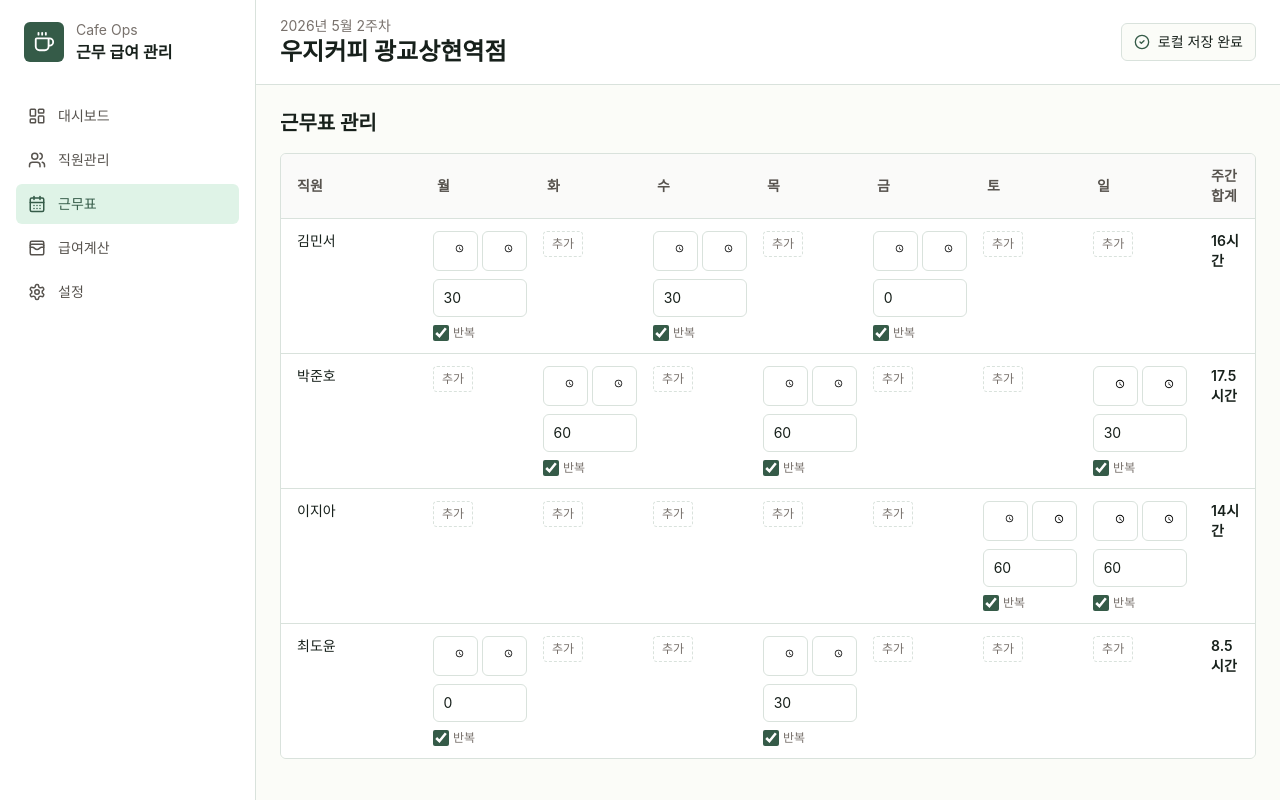
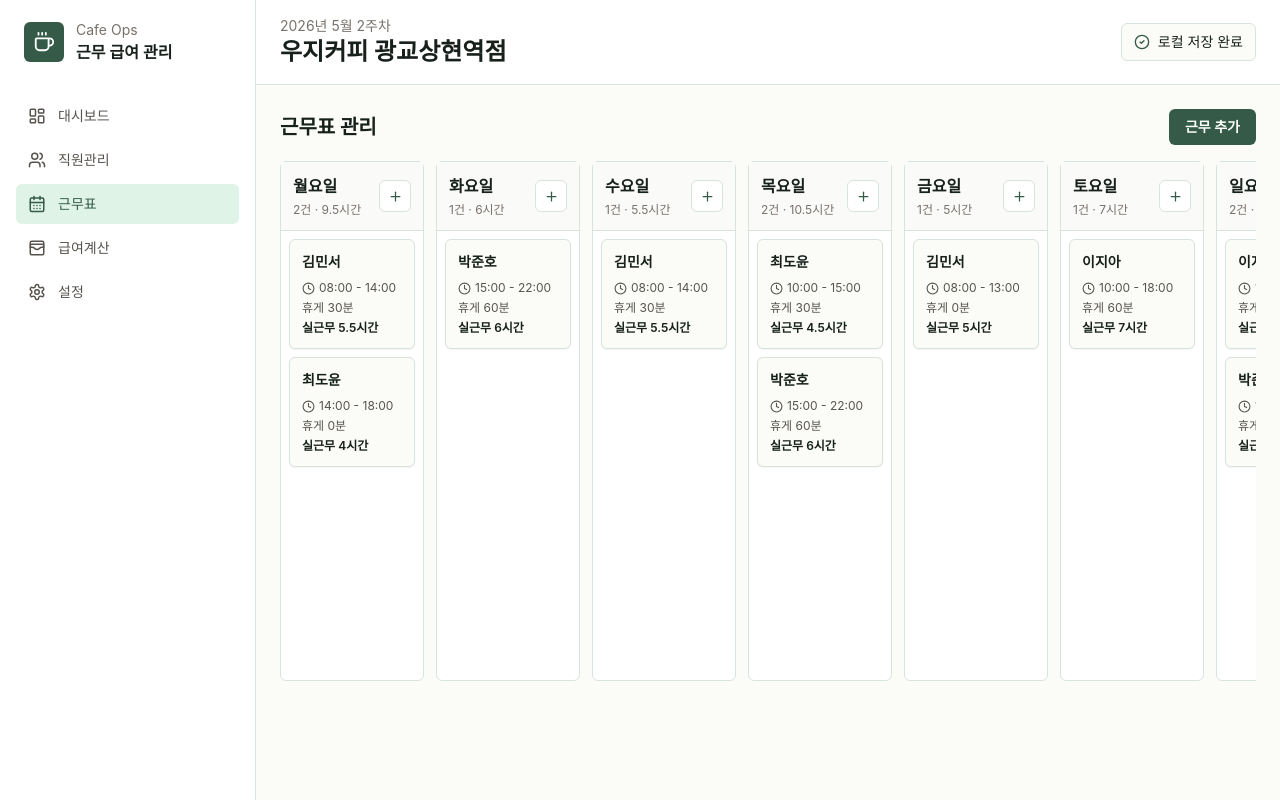
Before and after one commit to heekeunlee/cafe_manager, a React (Vite) app: page / in a window 1280 px wide. Both pictures are taken after a click on the button "근무표". Built offline with nearby package versions, Linux system fonts and the light colour scheme.

Commit message:
Implement weekly schedule board

```diff
--- a/src/App.tsx
+++ b/src/App.tsx
@@ -2,6 +2,7 @@ import {
   AlertTriangle,
   CalendarDays,
   CheckCircle2,
+  Clock,
   ClipboardList,
   Coffee,
   Pencil,
@@ -23,6 +24,7 @@ import {
   calculateShiftHours,
   formatCurrency,
   formatHours,
+  parseTimeToMinutes,
   summarizeDailyHeadcount,
   weekdays,
 } from "./utils/payroll";
@@ -84,12 +86,13 @@ function App() {
     setShifts(shifts.filter((shift) => shift.employeeId !== id));
   };
 
-  const updateShift = (id: string, patch: Partial<Shift>) => {
-    setShifts(shifts.map((shift) => (shift.id === id ? { ...shift, ...patch } : shift)));
+  const saveShift = (shift: Shift) => {
+    const exists = shifts.some((target) => target.id === shift.id);
+    setShifts(exists ? shifts.map((target) => (target.id === shift.id ? shift : target)) : [...shifts, shift]);
   };
 
-  const addShift = (employeeId: string, weekday: Weekday) => {
-    setShifts([...shifts, emptyShift(employeeId, weekday)]);
+  const deleteShift = (id: string) => {
+    setShifts(shifts.filter((shift) => shift.id !== id));
   };
 
   return (
@@ -179,8 +182,8 @@ function App() {
               <ScheduleView
                 employees={activeEmployees}
                 shifts={shifts}
-                onAddShift={addShift}
-                onUpdateShift={updateShift}
+                onSaveShift={saveShift}
+                onDeleteShift={deleteShift}
               />
             )}
             {activeView === "payroll" && <PayrollView payroll={payroll} employees={employees} />}
@@ -502,88 +505,272 @@ function EmployeeModal({
 function ScheduleView({
   employees,
   shifts,
-  onAddShift,
-  onUpdateShift,
+  onSaveShift,
+  onDeleteShift,
 }: {
   employees: Employee[];
   shifts: Shift[];
-  onAddShift: (employeeId: string, weekday: Weekday) => void;
-  onUpdateShift: (id: string, patch: Partial<Shift>) => void;
+  onSaveShift: (shift: Shift) => void;
+  onDeleteShift: (id: string) => void;
 }) {
+  const [editingShift, setEditingShift] = useState<Shift | null>(null);
+
+  const openAddModal = (weekday: Weekday = "mon") => {
+    const firstEmployee = employees[0];
+    if (!firstEmployee) return;
+    setEditingShift(emptyShift(firstEmployee.id, weekday));
+  };
+
+  const openEditModal = (shift: Shift) => {
+    setEditingShift(shift);
+  };
+
+  const closeModal = () => {
+    setEditingShift(null);
+  };
+
+  const handleSave = (shift: Shift) => {
+    onSaveShift(shift);
+    closeModal();
+  };
+
+  const hasOverlap = (shift: Shift) => findOverlappingShifts(shift, shifts).length > 0;
+
   return (
-    <Panel title="근무표 관리">
-      <div className="overflow-x-auto rounded-md border border-line bg-white">
-        <table className="min-w-[980px] w-full text-left text-sm">
-          <thead className="bg-stone-50 text-stone-600">
-            <tr>
-              <th className="w-36 px-4 py-3">직원</th>
+    <Panel title="근무표 관리" actionLabel="근무 추가" onAction={() => openAddModal()}>
+      <div className="overflow-x-auto">
+        <div className="grid min-w-[1080px] grid-cols-7 gap-3">
+          {weekdays.map((day) => {
+            const dayShifts = shifts
+              .filter((shift) => shift.weekday === day.key)
+              .sort((a, b) => a.startTime.localeCompare(b.startTime));
+            const dayHours = dayShifts.reduce((total, shift) => total + calculateShiftHours(shift), 0);
+
+            return (
+              <section key={day.key} className="min-h-[520px] rounded-md border border-line bg-white">
+                <div className="border-b border-line bg-stone-50 px-3 py-3">
+                  <div className="flex items-center justify-between gap-2">
+                    <div>
+                      <h4 className="font-semibold">{day.label}</h4>
+                      <p className="mt-1 text-xs text-stone-500">
+                        {dayShifts.length}건 · {formatHours(dayHours)}
+                      </p>
+                    </div>
+                    <button
+                      onClick={() => openAddModal(day.key)}
+                      className="grid h-8 w-8 place-items-center rounded-md border border-line bg-white text-moss hover:border-moss"
+                      aria-label={`${day.label} 근무 추가`}
+                    >
+                      <Plus size={15} />
+                    </button>
+                  </div>
+                </div>
+                <div className="space-y-2 p-2">
+                  {dayShifts.length === 0 && (
+                    <div className="rounded-md border border-dashed border-line px-3 py-8 text-center text-xs text-stone-500">
+                      근무 없음
+                    </div>
+                  )}
+                  {dayShifts.map((shift) => {
+                    const employee = employees.find((target) => target.id === shift.employeeId);
+                    const overlapped = hasOverlap(shift);
+
+                    return (
+                      <button
+                        key={shift.id}
+                        onClick={() => openEditModal(shift)}
+                        className={`w-full rounded-md border p-3 text-left shadow-sm transition hover:-translate-y-0.5 hover:shadow ${
+                          overlapped ? "border-amber/70 bg-amber/10" : "border-line bg-paper"
+                        }`}
+                      >
+                        <div className="flex items-start justify-between gap-2">
+                          <strong className="text-sm">{employee?.name ?? "직원 없음"}</strong>
+                          {overlapped && <AlertTriangle size={16} className="shrink-0 text-amber" />}
+                        </div>
+                        <div className="mt-2 space-y-1 text-xs text-stone-600">
+                          <p className="flex items-center gap-1">
+                            <Clock size={13} />
+                            {shift.startTime} - {shift.endTime}
+                          </p>
+                          <p>휴게 {shift.breakMinutes}분</p>
+                          <p className="font-semibold text-ink">실근무 {formatHours(calculateShiftHours(shift))}</p>
+                        </div>
+                        {overlapped && <p className="mt-2 text-xs font-medium text-amber">시간 겹침</p>}
+                      </button>
+                    );
+                  })}
+                </div>
+              </section>
+            );
+          })}
+        </div>
+      </div>
+
+      {editingShift && (
+        <ShiftModal
+          employees={employees}
+          shift={editingShift}
+          shifts={shifts}
+          onClose={closeModal}
+          onDelete={onDeleteShift}
+          onSave={handleSave}
+        />
+      )}
+    </Panel>
+  );
+}
+
+function ShiftModal({
+  employees,
+  shift,
+  shifts,
+  onClose,
+  onDelete,
+  onSave,
+}: {
+  employees: Employee[];
+  shift: Shift;
+  shifts: Shift[];
+  onClose: () => void;
+  onDelete: (id: string) => void;
+  onSave: (shift: Shift) => void;
+}) {
+  const [draft, setDraft] = useState<Shift>(shift);
+  const overlappedShifts = findOverlappingShifts(draft, shifts);
+  const isExisting = shifts.some((target) => target.id === shift.id);
+
+  const updateDraft = (patch: Partial<Shift>) => {
+    setDraft((current) => ({ ...current, ...patch }));
+  };
+
+  const handleSubmit = (event: React.FormEvent<HTMLFormElement>) => {
+    event.preventDefault();
+    onSave({
+      ...draft,
+      breakMinutes: Math.max(0, Number(draft.breakMinutes) || 0),
+    });
+  };
+
+  const handleDelete = () => {
+    if (!window.confirm("이 근무를 삭제할까요?")) return;
+    onDelete(draft.id);
+    onClose();
+  };
+
+  return (
+    <div className="fixed inset-0 z-30 grid place-items-center bg-black/35 p-4">
+      <form onSubmit={handleSubmit} className="w-full max-w-xl rounded-md bg-white shadow-xl">
+        <div className="flex items-center justify-between border-b border-line px-5 py-4">
+          <h4 className="text-lg font-bold">{isExisting ? "근무 수정" : "근무 추가"}</h4>
+          <button type="button" onClick={onClose} className="grid h-9 w-9 place-items-center rounded-md hover:bg-stone-100">
+            <X size={18} />
+          </button>
+        </div>
+        <div className="grid gap-4 p-5 sm:grid-cols-2">
+          <Field label="직원 선택">
+            <select value={draft.employeeId} onChange={(event) => updateDraft({ employeeId: event.target.value })}>
+              {employees.map((employee) => (
+                <option key={employee.id} value={employee.id}>
+                  {employee.name}
+                </option>
+              ))}
+            </select>
+          </Field>
+          <Field label="요일 선택">
+            <select value={draft.weekday} onChange={(event) => updateDraft({ weekday: event.target.value as Weekday })}>
               {weekdays.map((day) => (
-                <th key={day.key} className="px-3 py-3">{day.shortLabel}</th>
+                <option key={day.key} value={day.key}>
+                  {day.label}
+                </option>
               ))}
-              <th className="px-4 py-3">주간 합계</th>
-            </tr>
-          </thead>
-          <tbody>
-            {employees.map((employee) => {
-              const employeeShifts = shifts.filter((shift) => shift.employeeId === employee.id);
-              const weeklyHours = employeeShifts.reduce((total, shift) => total + calculateShiftHours(shift), 0);
-              return (
-                <tr key={employee.id} className="border-t border-line align-top">
-                  <td className="px-4 py-3 font-medium">{employee.name}</td>
-                  {weekdays.map((day) => {
-                    const dayShift = employeeShifts.find((shift) => shift.weekday === day.key);
-                    return (
-                      <td key={day.key} className="px-2 py-3">
-                        {dayShift ? (
-                          <div className="space-y-2">
-                            <div className="grid grid-cols-2 gap-1">
+            </select>
+          </Field>
+          <Field label="시작시간">
+            <input type="time" value={draft.startTime} onChange={(event) => updateDraft({ startTime: event.target.value })} />
+          </Field>
+          <Field label="종료시간">
+            <input type="time" value={draft.endTime} onChange={(event) => updateDraft({ endTime: event.target.value })} />
+          </Field>
+          <Field label="휴게시간">
             <input
-                                type="time"
-                                value={dayShift.startTime}
-                                onChange={(event) => onUpdateShift(dayShift.id, { startTime: event.target.value })}
+              type="number"
+              min="0"
+              step="10"
+              value={draft.breakMinutes}
+              onChange={(event) => updateDraft({ breakMinutes: Number(event.target.value) })}
             />
-                              <input
-                                type="time"
-                                value={dayShift.endTime}
-                                onChange={(event) => onUpdateShift(dayShift.id, { endTime: event.target.value })}
-                              />
+            <span className="text-xs text-stone-500">분 단위로 입력</span>
+          </Field>
+          <div className="rounded-md border border-line bg-paper p-3">
+            <p className="text-xs text-stone-500">실근무시간</p>
+            <p className="mt-1 text-xl font-bold">{formatHours(calculateShiftHours(draft))}</p>
           </div>
-                            <input
-                              aria-label="휴게시간"
-                              type="number"
-                              value={dayShift.breakMinutes}
-                              onChange={(event) => onUpdateShift(dayShift.id, { breakMinutes: Number(event.target.value) })}
-                              className="w-full"
-                            />
-                            <label className="flex items-center gap-1 text-xs text-stone-500">
+          <label className="flex items-center gap-2 text-sm sm:col-span-2">
             <input
               type="checkbox"
-                                checked={dayShift.repeatsWeekly}
-                                onChange={(event) => onUpdateShift(dayShift.id, { repeatsWeekly: event.target.checked })}
+              checked={draft.repeatsWeekly}
+              onChange={(event) => updateDraft({ repeatsWeekly: event.target.checked })}
             />
-                              반복
+            반복 근무 패턴
           </label>
+          {overlappedShifts.length > 0 && (
+            <div className="rounded-md border border-amber/40 bg-amber/10 p-3 text-sm text-stone-800 sm:col-span-2">
+              <div className="flex items-start gap-2">
+                <AlertTriangle size={18} className="mt-0.5 shrink-0 text-amber" />
+                <div>
+                  <p className="font-semibold">같은 직원의 근무 시간이 겹칩니다.</p>
+                  <p className="mt-1 text-xs text-stone-600">
+                    중복 입력은 저장할 수 있지만 급여 계산 전 확인이 필요합니다.
+                  </p>
                 </div>
-                        ) : (
-                          <button
-                            onClick={() => onAddShift(employee.id, day.key)}
-                            className="rounded border border-dashed border-line px-2 py-1 text-xs text-stone-500 hover:border-moss hover:text-moss"
-                          >
-                            추가
+              </div>
+            </div>
+          )}
+        </div>
+        <div className="flex flex-wrap justify-between gap-2 border-t border-line px-5 py-4">
+          <div>
+            {isExisting && (
+              <button type="button" onClick={handleDelete} className="rounded-md border border-red-200 px-4 py-2 text-sm font-semibold text-red-700 hover:bg-red-50">
+                삭제
               </button>
             )}
-                      </td>
+          </div>
+          <div className="flex gap-2">
+            <button type="button" onClick={onClose} className="rounded-md border border-line px-4 py-2 text-sm font-semibold">
+              취소
+            </button>
+            <button type="submit" className="inline-flex items-center gap-2 rounded-md bg-moss px-4 py-2 text-sm font-semibold text-white">
+              <Plus size={16} />
+              저장
+            </button>
+          </div>
+        </div>
+      </form>
+    </div>
   );
-                  })}
-                  <td className="px-4 py-3 font-semibold">{formatHours(weeklyHours)}</td>
-                </tr>
+}
+
+function findOverlappingShifts(target: Shift, shifts: Shift[]): Shift[] {
+  return shifts.filter(
+    (shift) =>
+      shift.id !== target.id &&
+      shift.employeeId === target.employeeId &&
+      shift.weekday === target.weekday &&
+      shiftRangesOverlap(target, shift),
   );
-            })}
-          </tbody>
-        </table>
-      </div>
-    </Panel>
-  );
+}
+
+function shiftRangesOverlap(a: Shift, b: Shift): boolean {
+  const [aStart, aEnd] = normalizedShiftRange(a);
+  const [bStart, bEnd] = normalizedShiftRange(b);
+  return aStart < bEnd && bStart < aEnd;
+}
+
+function normalizedShiftRange(shift: Shift): [number, number] {
+  const start = parseTimeToMinutes(shift.startTime);
+  let end = parseTimeToMinutes(shift.endTime);
+  if (end <= start) end += 24 * 60;
+  return [start, end];
 }
 
 function PayrollView({ payroll, employees }: { payroll: ReturnType<typeof calculatePayroll>; employees: Employee[] }) {
```
Lines whose indentation alone changed are shown as unchanged.
